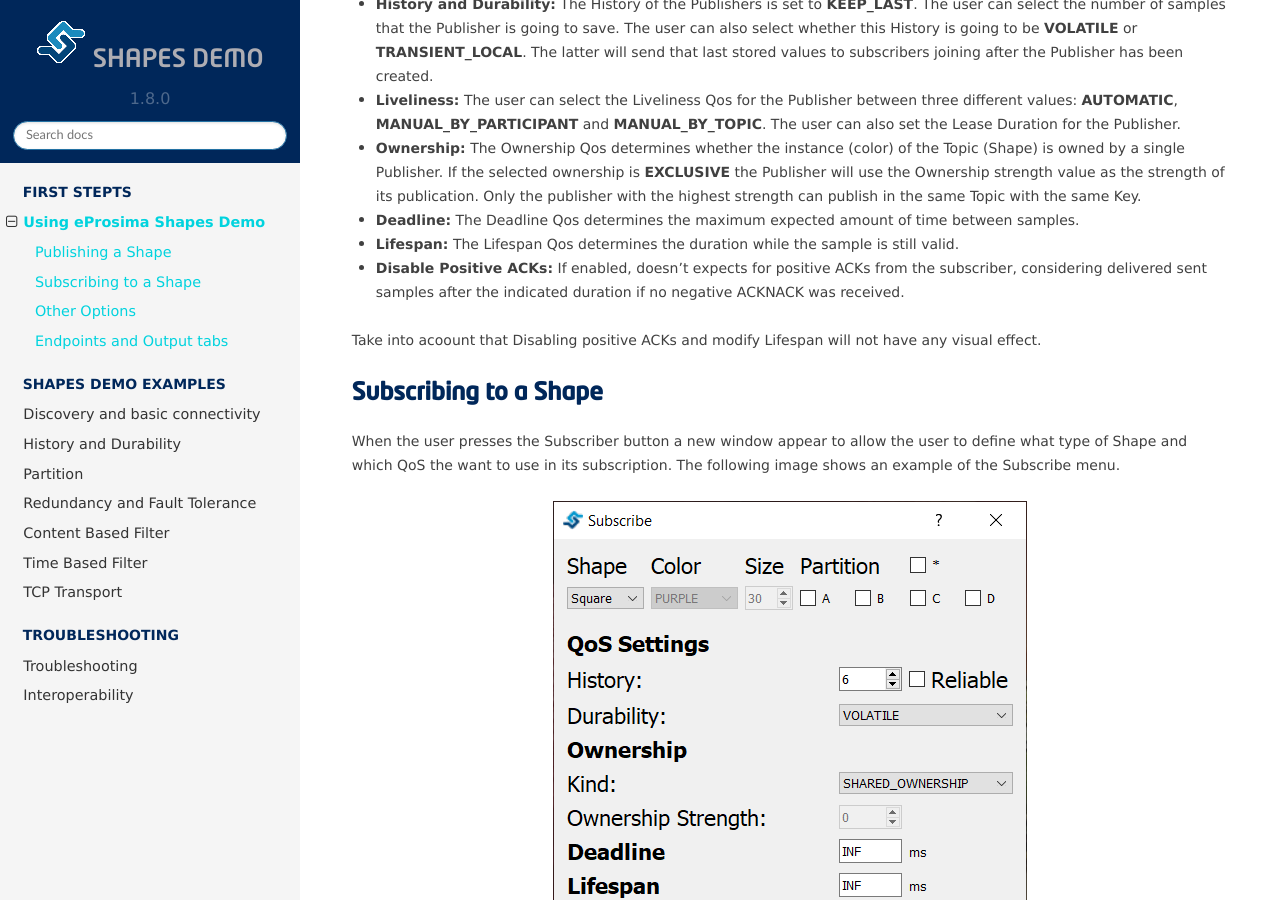
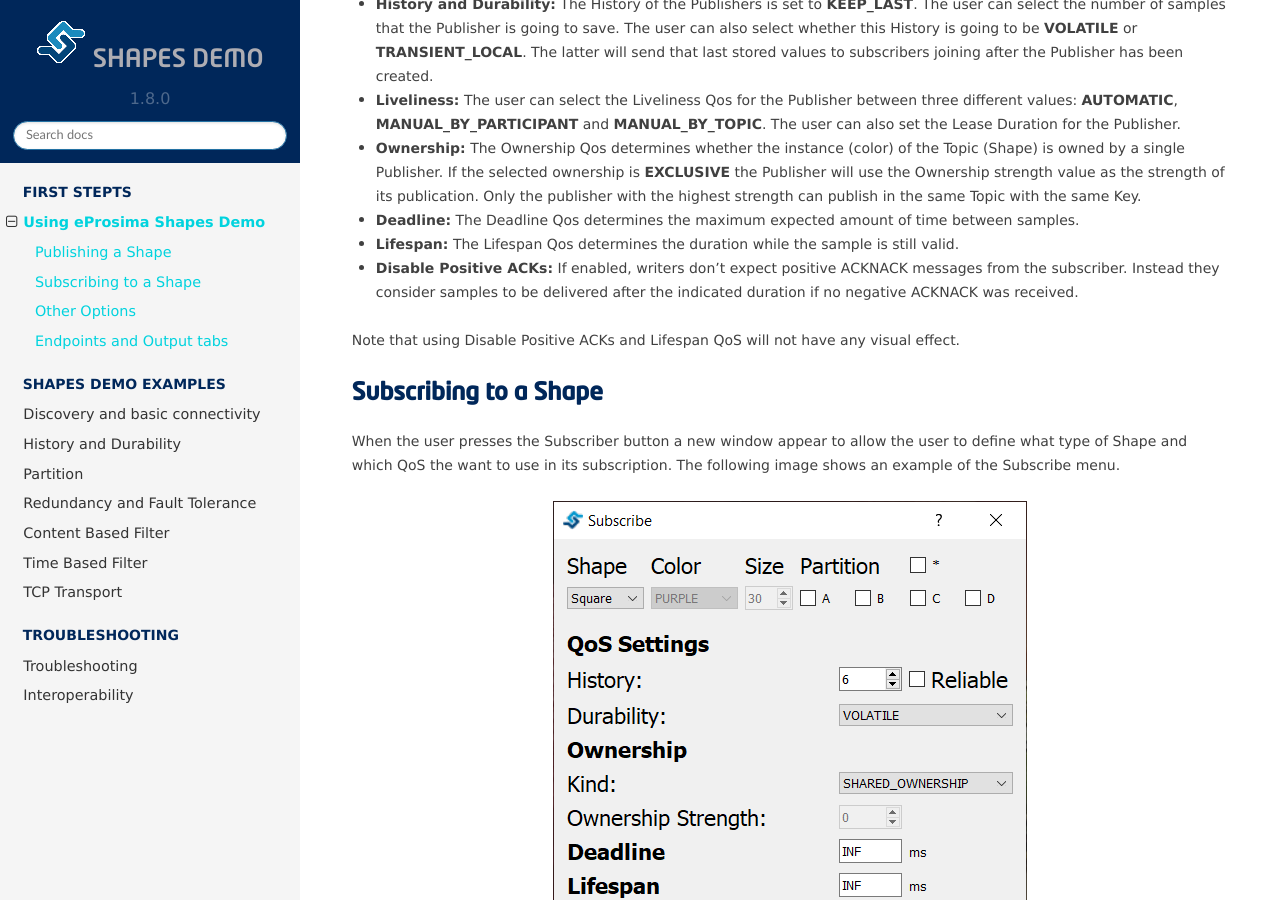
Before and after one commit to eProsima/Shapes-Demo-Docs, a Sphinx documentation site: the page built from docs/firststept.rst, in a window 1280 px wide and 900 px high, scrolled down 2305 px. Built offline with Sphinx 7.4.7 and the Read the Docs theme 2.0.0, drawn with Linux system fonts in a browser that asks for light colours.

Commit message:
Apply suggestions from code review
Co-Authored-By: Raquel Alvarez <raquelalvarezbanos@users.noreply.github.com>

```diff
--- a/docs/firststept.rst
+++ b/docs/firststept.rst
@@ -52,10 +52,10 @@ There are multiple parameters that the user can define in this menu:
 - **Lifespan:** The Lifespan Qos determines the duration while the sample is still valid.
 
 
-- **Disable Positive ACKs:** If enabled, doesn't expects for positive ACKs from the subscriber, considering delivered sent samples after the indicated duration if no negative ACKNACK was received.
+- **Disable Positive ACKs:** If enabled, writers don't expect positive ACKNACK messages from the subscriber. Instead they consider samples to be delivered after the indicated duration if no negative ACKNACK was received.
 
 
-Take into acoount that Disabling positive ACKs and modify Lifespan will not have any visual effect.
+Note that using Disable Positive ACKs and Lifespan QoS will not have any visual effect.
 
 Subscribing to a Shape
 ----------------------
```
